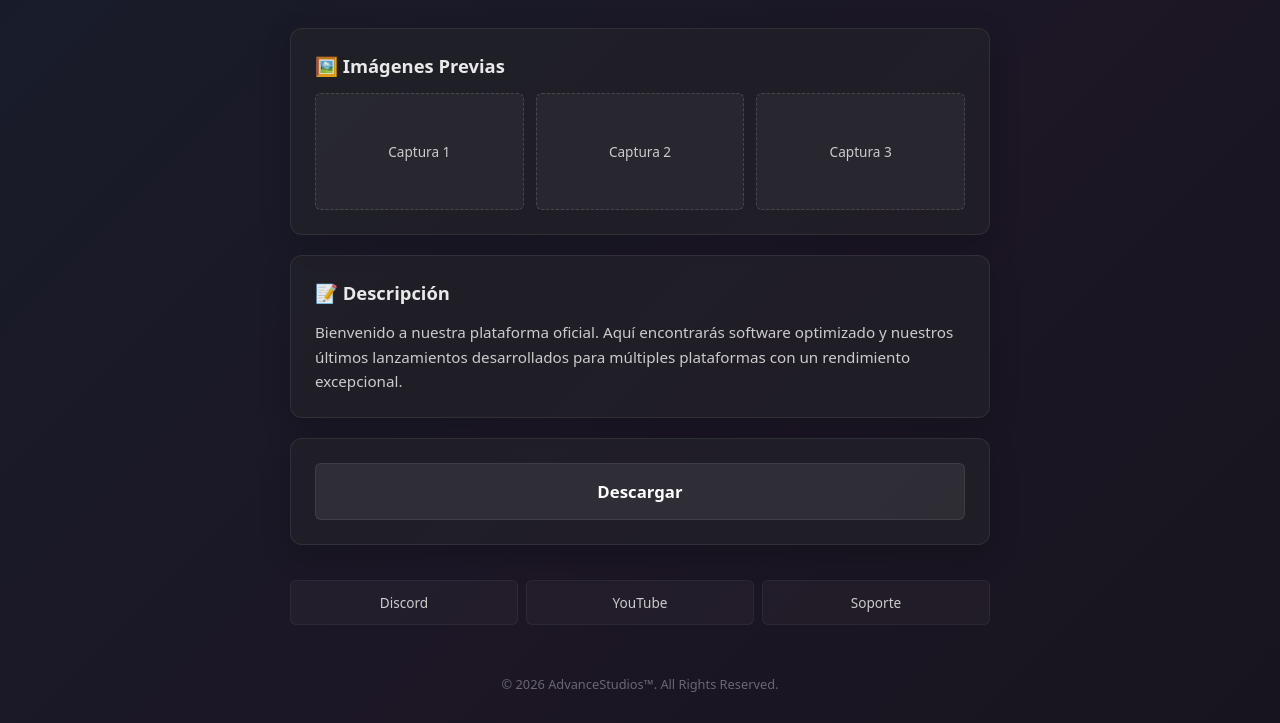
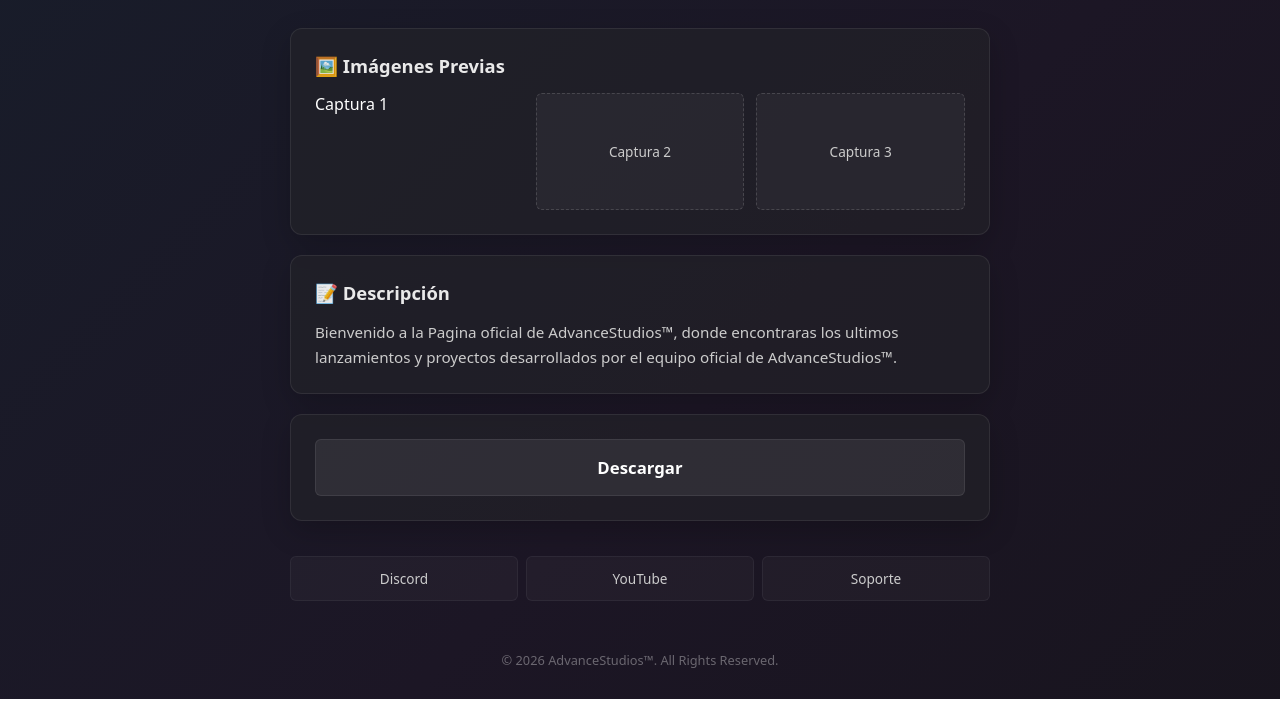
Before and after one commit to SrAdvance1101/advancestudios.index, a plain HTML site: page index.html in a window 1280 px wide. Shown: the part 176-899 px from the top of the page. After the commit the page ends 875 px from the top, so only its background shows below. Drawn offline with Linux system fonts and the light colour scheme.

Commit message:
Update index.html

```diff
--- a/index.html
+++ b/index.html
@@ -247,7 +247,7 @@
         <section class="section-box">
             <h2>🖼️ Imágenes Previas</h2>
             <div class="preview-grid">
-                <div class="preview-placeholder">Captura 1</div>
+                <div class="c75219409c6e35e4a8224335c6d23339.jpg">Captura 1</div>
                 <div class="preview-placeholder">Captura 2</div>
                 <div class="preview-placeholder">Captura 3</div>
             </div>
@@ -256,13 +256,13 @@
         <section class="section-box">
             <h2>📝 Descripción</h2>
             <p class="description-text">
-                Bienvenido a nuestra plataforma oficial. Aquí encontrarás software optimizado y nuestros últimos lanzamientos desarrollados para múltiples plataformas con un rendimiento excepcional.
+                Bienvenido a la Pagina oficial de AdvanceStudios™, donde encontraras los ultimos lanzamientos y proyectos desarrollados por el equipo oficial de AdvanceStudios™.
             </p>
         </section>
 
         <section class="section-box">
             <div class="download-wrapper">
-                <a href="https://cgewljsvlkpuxegzremr.supabase.co/storage/v1/object/public/archivos/fnaf-foxy-jumpscare.gif" class="download-link-item">
+                <a href="#" class="download-link-item">
                     Descargar
                 </a>
             </div>
```
